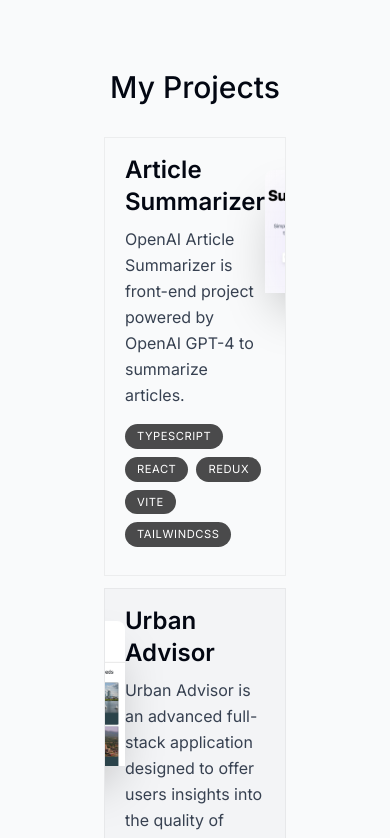
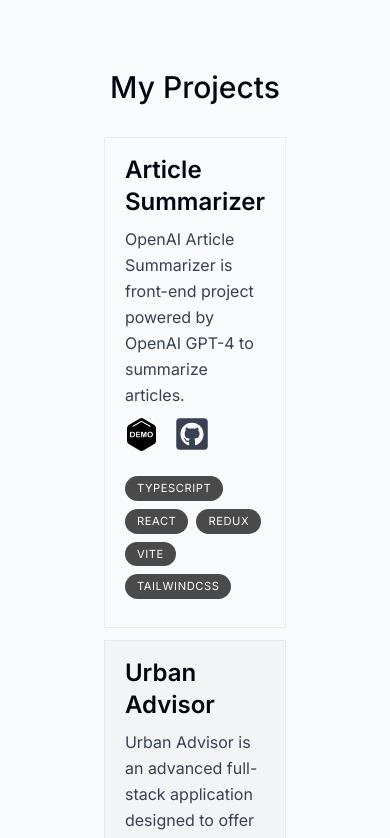
Before and after one commit to i-am-xu-wang/personal-portfolio, a Next.js app: page / in a window 390 px wide. Shown: the part 2780-3618 px from the top of the page. Built offline with nearby package versions, Linux system fonts and the light colour scheme.

Commit message:
feat: add demo and code cta for each project

```diff
--- a/src/components/projects.tsx
+++ b/src/components/projects.tsx
@@ -2,6 +2,9 @@ import React from "react";
 import SectionHeading from "./sectionHeading";
 import { projectsConfig } from "../lib/data";
 import Image from "next/image";
+import { FaGithubSquare } from "react-icons/fa";
+import demo from "../assets/icon-demo.png";
+import Link from "next/link";
 
 export default function projects() {
   return (
@@ -20,11 +23,18 @@ export default function projects() {
 
 type ProjectProps = (typeof projectsConfig)[0];
 
-function Project({ title, description, image, skills }: ProjectProps) {
+function Project({
+  title,
+  description,
+  image,
+  skills,
+  demoUrl,
+  codeUrl,
+}: ProjectProps) {
   return (
     <section
       className="group last:bg-gray-100 max-w-[42rem] border border-black/5 overflow-hidden sm:pr-8
-    relative sm:h-[20rem] mb-3 sm:mb-8 last:mb-0 hover:bg-gray-200 transition sm:group-even:pl-8
+      relative mb-3 sm:mb-8 last:mb-0 hover:bg-gray-200 transition sm:group-even:pl-8
     dark:text-white dark:bg-white/10 dark:hover:bg-white/20"
     >
       <div className="pt-4 pb-7 px-5 sm:pl-10 sm:pr-2 sm:pt-10 sm:max-w-[50%] flex h-full flex-col sm:group-even:ml-[18rem]">
@@ -32,7 +42,25 @@ function Project({ title, description, image, skills }: ProjectProps) {
         <p className="mt-2 leading-relaxed text-gray-700 dark:text-white/70">
           {description}
         </p>
-
+        <div className="flex py-2 justify-start">
+          <a
+            className="mr-4 text-gray-700 hover:text-gray-950 flex items-center gap-2 hover:scale-[1.01] active:scale-105 transition cursor-pointer borderBlack dark:bg-white/10 dark:text-white/60"
+            href={demoUrl}
+            target="_blank"
+            rel="noopener noreferrer"
+          >
+            <Image src={demo} alt="resume-icon" width="33" height="33" />
+          </a>
+          <a
+            className=" text-gray-700 flex items-center gap-2 text-[1.35rem] hover:scale-[1.01] hover:text-gray-950 active:scale-105 transition cursor-pointer borderBlack
+            dark:bg-white/10 dark:text-white/60"
+            href={codeUrl}
+            target="_blank"
+            rel="noopener noreferrer"
+          >
+            <FaGithubSquare size="2.25rem" />
+          </a>
+        </div>
         <ul className="flex flex-wrap mt-4 gap-2 sm:mt-auto">
           {skills.map((skill, index) => (
             <li
@@ -44,12 +72,24 @@ function Project({ title, description, image, skills }: ProjectProps) {
           ))}
         </ul>
       </div>
-      <Image
-        src={image}
-        alt={title}
-        quality={95}
-        className="absolute top-8 -right-40 w-[26.25rem] rounded-t-lg shadow-2xl group-even:right-[initial] group-even:-left-40"
-      />
+      <Link href={demoUrl}>
+        <Image
+          src={image}
+          alt={title}
+          quality={95}
+          className="absolute hidden sm:block top-8 -right-40 w-[28.25rem] rounded-t-lg shadow-2xl
+            transition
+            group-even:right-[initial] group-even:-left-40
+            group-hover:scale-[1.04]
+            group-hover:-translate-x-3
+            group-hover:translate-y-3
+            group-hover:-rotate-2
+
+            group-even:group-hover:translate-x-3
+            group-even:group-hover:translate-y-3
+            group-even:group-hover:rotate-2"
+        />
+      </Link>
     </section>
   );
 }
--- a/src/lib/data.ts
+++ b/src/lib/data.ts
@@ -41,6 +41,8 @@ export const projectsConfig = [
       "OpenAI Article Summarizer is front-end project powered by OpenAI GPT-4 to summarize articles. ",
     image: summarizer,
     skills: ["Typescript", "React", "Redux", "Vite", "TailwindCSS"],
+    demoUrl: "https://superlative-fudge-8d14e1.netlify.app",
+    codeUrl: "https://github.com/i-am-xu-wang/ai_summarizer",
   },
   {
     title: "Urban Advisor",
@@ -48,5 +50,7 @@ export const projectsConfig = [
       "Urban Advisor is an advanced full-stack application designed to offer users insights into the quality of living in various areas, tailored to their specific household needs.",
     image: urbanAdvisor,
     skills: ["Django", "Python", "JQuery", "Ajax", "Chart.js", "SQLite"],
+    demoUrl: "https://urban-advisor.herokuapp.com",
+    codeUrl: "https://github.com/i-am-xu-wang/urban_advisor",
   },
 ];
```
Also changed, not shown: src/assets/icon-demo.png (added).
